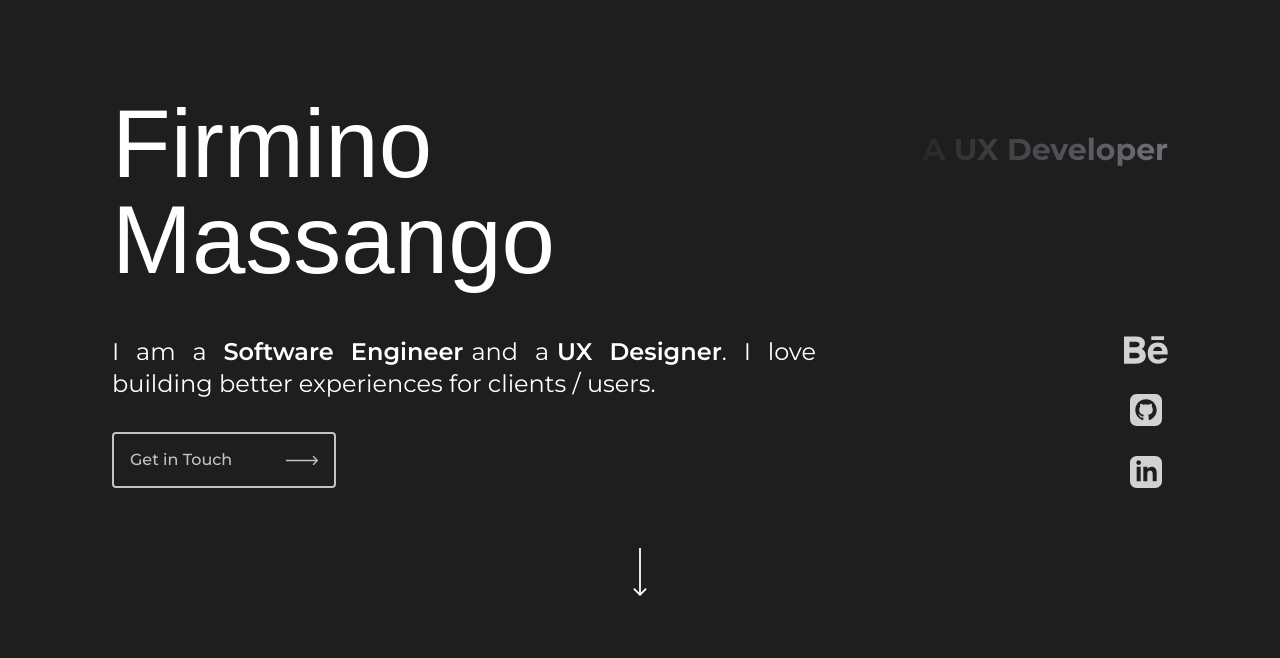
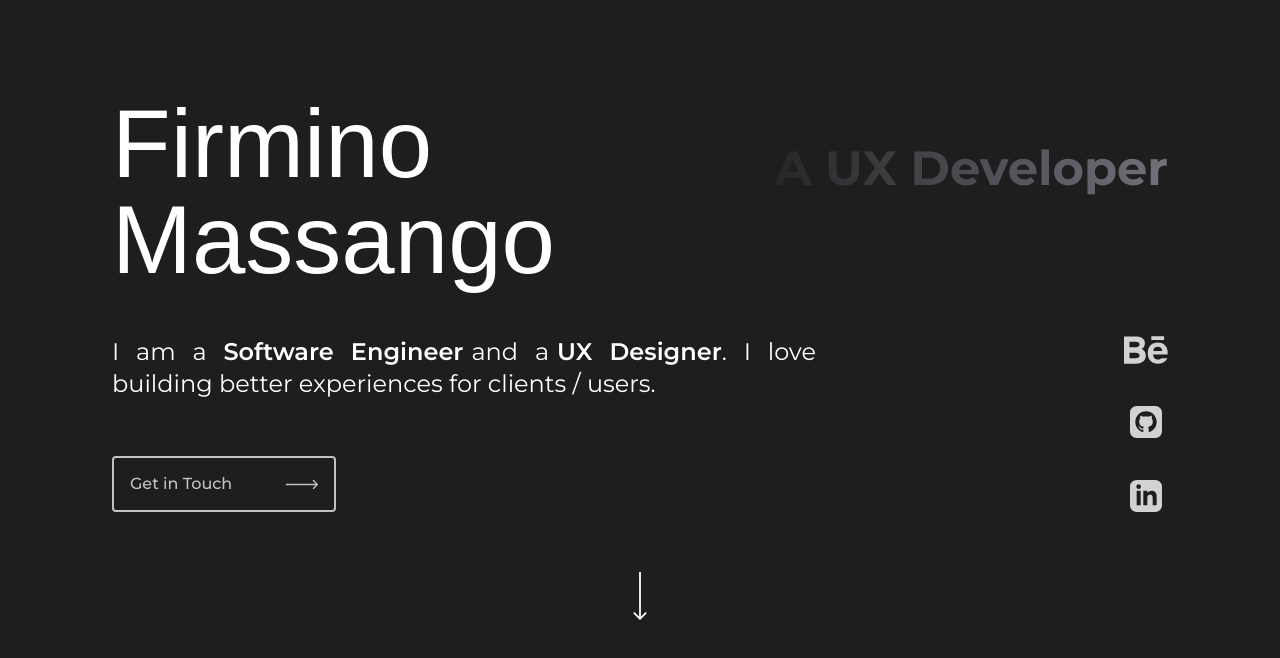
Before and after one commit to FirminoMassango/portfolio, a Next.js app: page / in a window 1280 px wide. Shown: the top 658 px of the page. Built offline with nearby package versions, Linux system fonts and the light colour scheme; a web font is replaced by a local one.

Commit message:
fix: missing properties and update favicon

```diff
--- a/src/components/CallToAction.tsx
+++ b/src/components/CallToAction.tsx
@@ -5,7 +5,9 @@ interface MarginTopProps {
 
 export default function CallToAction(props: MarginTopProps) {
   return (
-    <button
+    <a
+      href="mailto:massango.fr@gmail.com"
+      target="_blank"
       className={`w-full sm:w-56 px-16 sm:px-32 md:px-4 h-14 flex justify-between items-center text-white border-2 border-white animate-pulse transition hover:border-emerald-400 hover:scale-105 duration-300 p-4 rounded font-medium ${props.marginTopDefault} ${props.marginTopMedium}`}
     >
       <span className="md:pr-6">Get in Touch</span>
@@ -21,6 +23,6 @@ export default function CallToAction(props: MarginTopProps) {
           fill="white"
         />
       </svg>
-    </button>
+    </a>
   );
 }
--- a/src/components/sections/Hero.tsx
+++ b/src/components/sections/Hero.tsx
@@ -16,7 +16,7 @@ function Hero(props: FontProps) {
           <br /> Massango
         </h1>
         <div>
-          <span className="mx-auto text-3xl xl:text-3xl 2xl:text-5xl font-bold bg-gradient-to-r from-zinc-800 to-zinc-500 bg-clip-text text-transparent">
+          <span className="mx-auto text-3xl md:text-5xl 2xl:text-6xl font-bold bg-gradient-to-r from-zinc-800 to-zinc-500 bg-clip-text text-transparent">
             <br />A UX Developer
           </span>
         </div>
@@ -28,7 +28,7 @@ function Hero(props: FontProps) {
             and a<span className="font-semibold pl-2">UX Designer</span>. I love
             building better experiences for clients / users.
           </p>
-          <CallToAction marginTopDefault="mt-8" marginTopMedium="mt-16" />
+          <CallToAction marginTopDefault="md:mt-8" marginTopMedium="xl:mt-14" />
         </div>
         <SocialLinks />
       </div>
```
Also changed, not shown: 1 other file (tests, documents, lock files or other folders).
